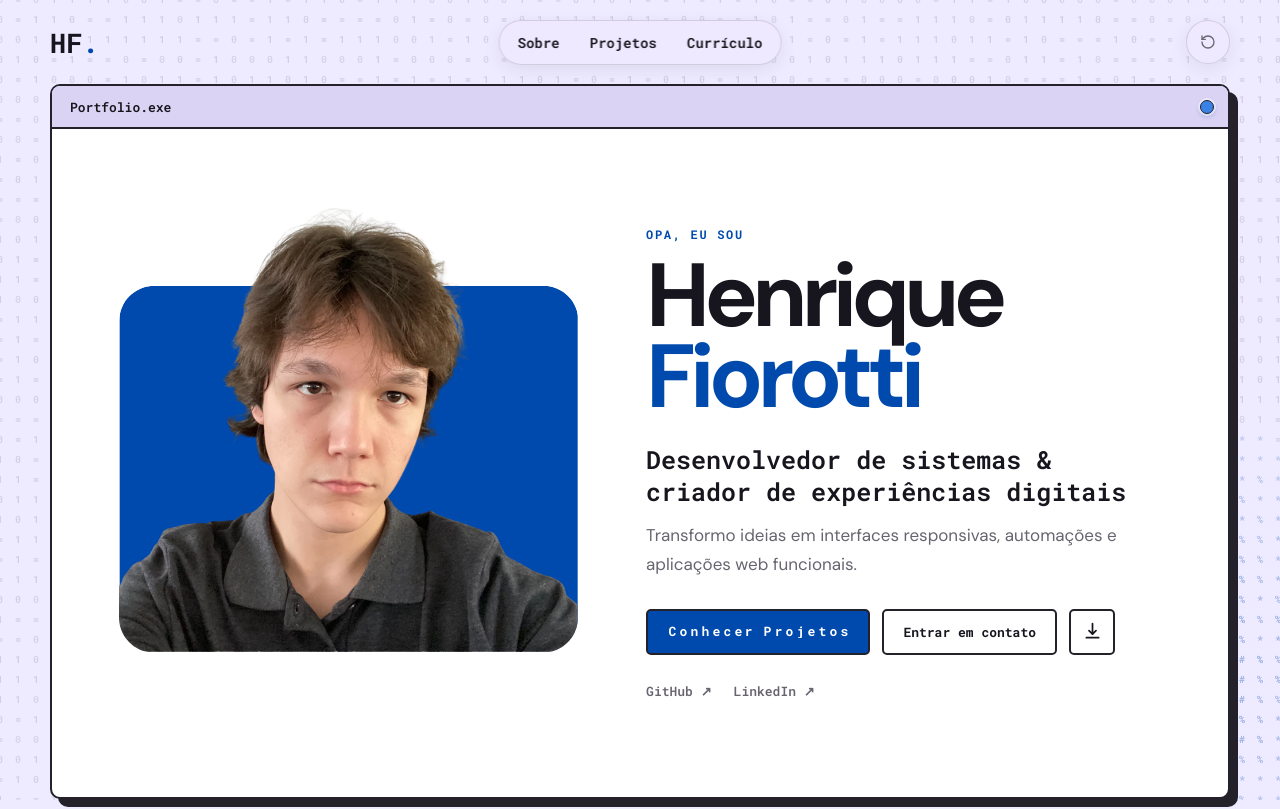
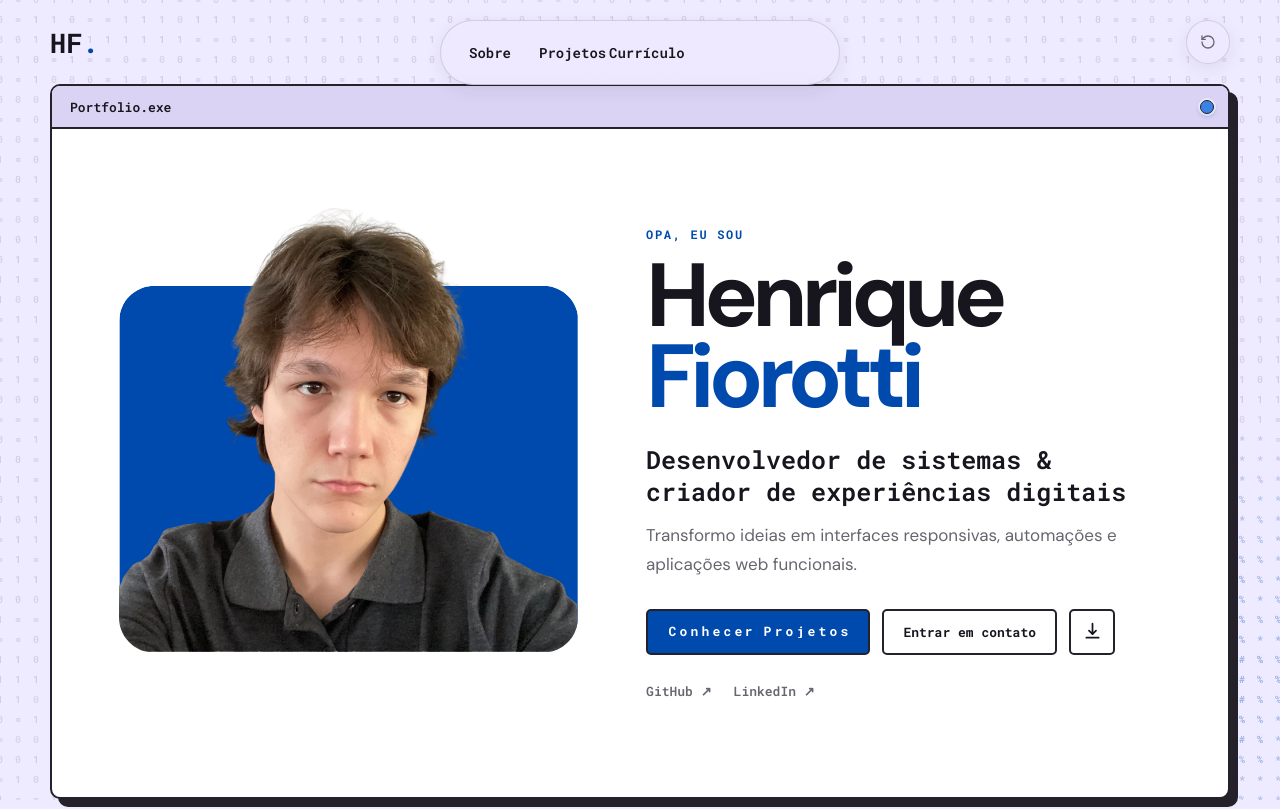
Before and after one commit to Henrique-Fiorotti/Portfolio_Henrique, a Next.js app: page / in a window 1280 px wide. Shown: the top 809 px of the page. Built offline with nearby package versions, Linux system fonts and the light colour scheme.

Commit message:
feat: update navigation styles and improve window position constraints for better layout

```diff
--- a/app/globals.css
+++ b/app/globals.css
@@ -70,6 +70,17 @@ body {
   width: 100%;
   height: 100%;
   pointer-events: none;
+}
+
+.navLink{
+  width: 40px;
+  height: auto;
+  padding: 10px;
+}
+
+.siteHeaderNav{
+  display: flex;
+  width: 400px;
 }
 
 a {
--- a/app/page.jsx
+++ b/app/page.jsx
@@ -11,10 +11,10 @@ export default function Home() {
       <header className="siteHeader container">
         <a className="brand" href="#top">HF<span>.</span></a>
         <div className="siteHeaderActions">
-        <nav aria-label="Navegação principal">
-          <a href="#sobre">Sobre</a>
-          <a href="#projetos">Projetos</a>
-          <a href="/curriculo">Currículo</a>
+        <nav className="siteHeaderNav" aria-label="Navegação principal">
+          <a className="navLink" href="#sobre">Sobre</a>
+          <a className="navLink" href="#projetos">Projetos</a>
+          <a className="navLink" href="/curriculo">Currículo</a>
         </nav>
         <WindowLayoutControls />
         </div>
--- a/components/Window.jsx
+++ b/components/Window.jsx
@@ -7,7 +7,6 @@ const DEFAULT_POSITION = {
   x: 0,
   y: 0
 };
-const MIN_VISIBLE_TITLEBAR = 72;
 const TOUCH_HOLD_DELAY = 280;
 const TOUCH_MOVE_TOLERANCE = 12;
 let nextWindowLayer = 1;
@@ -59,10 +58,16 @@ export function Window({
     }
     setPosition(nextPosition);
   };
-  const constrainPosition = (nextPosition, origin, windowRect, titleBarHeight) => ({
-    x: clamp(nextPosition.x, origin.x + MIN_VISIBLE_TITLEBAR - windowRect.right, origin.x + window.innerWidth - MIN_VISIBLE_TITLEBAR - windowRect.left),
-    y: clamp(nextPosition.y, origin.y + MIN_VISIBLE_TITLEBAR - (windowRect.top + titleBarHeight), origin.y + window.innerHeight - MIN_VISIBLE_TITLEBAR - windowRect.top)
-  });
+  const constrainPosition = (nextPosition, origin, windowRect) => {
+    const viewportWidth = document.documentElement.clientWidth;
+    const viewportHeight = document.documentElement.clientHeight;
+    const horizontalBounds = [origin.x - windowRect.left, origin.x + viewportWidth - windowRect.right];
+    const verticalBounds = [origin.y - windowRect.top, origin.y + viewportHeight - windowRect.bottom];
+    return {
+      x: clamp(nextPosition.x, Math.min(...horizontalBounds), Math.max(...horizontalBounds)),
+      y: clamp(nextPosition.y, Math.min(...verticalBounds), Math.max(...verticalBounds))
+    };
+  };
   const clearTouchTimer = () => {
     if (touchTimer.current !== null) {
       window.clearTimeout(touchTimer.current);
@@ -80,8 +85,7 @@ export function Window({
       clientX,
       clientY,
       origin: positionRef.current,
-      windowRect: windowElement.getBoundingClientRect(),
-      titleBarHeight: titleBar.getBoundingClientRect().height
+      windowRect: windowElement.getBoundingClientRect()
     };
     bringToFront();
     setIsDragging(true);
@@ -152,7 +156,7 @@ export function Window({
       const titleBar = titleBarRef.current;
       if (!windowElement || !titleBar) return;
       const currentPosition = positionRef.current;
-      const constrained = constrainPosition(currentPosition, currentPosition, windowElement.getBoundingClientRect(), titleBar.getBoundingClientRect().height);
+      const constrained = constrainPosition(currentPosition, currentPosition, windowElement.getBoundingClientRect());
       if (constrained.x !== currentPosition.x || constrained.y !== currentPosition.y) {
         commitPosition(constrained);
       }
@@ -198,7 +202,7 @@ export function Window({
     const nextPosition = constrainPosition({
       x: start.origin.x + event.clientX - start.clientX,
       y: start.origin.y + event.clientY - start.clientY
-    }, start.origin, start.windowRect, start.titleBarHeight);
+    }, start.origin, start.windowRect);
     queuePosition(nextPosition);
   };
   const finishDragging = event => {
@@ -209,7 +213,7 @@ export function Window({
     if (event.currentTarget.hasPointerCapture(event.pointerId)) {
       event.currentTarget.releasePointerCapture(event.pointerId);
     }
-    const finalPosition = constrainPosition(positionRef.current, start.origin, start.windowRect, start.titleBarHeight);
+    const finalPosition = constrainPosition(positionRef.current, start.origin, start.windowRect);
     commitPosition(finalPosition);
     dragStart.current = null;
     setIsDragging(false);
@@ -224,7 +228,7 @@ export function Window({
     commitPosition(constrainPosition({
       x: currentPosition.x + x,
       y: currentPosition.y + y
-    }, currentPosition, windowElement.getBoundingClientRect(), titleBar.getBoundingClientRect().height));
+    }, currentPosition, windowElement.getBoundingClientRect()));
   };
   const handleKeyDown = event => {
     if (!interactive) return;
```
